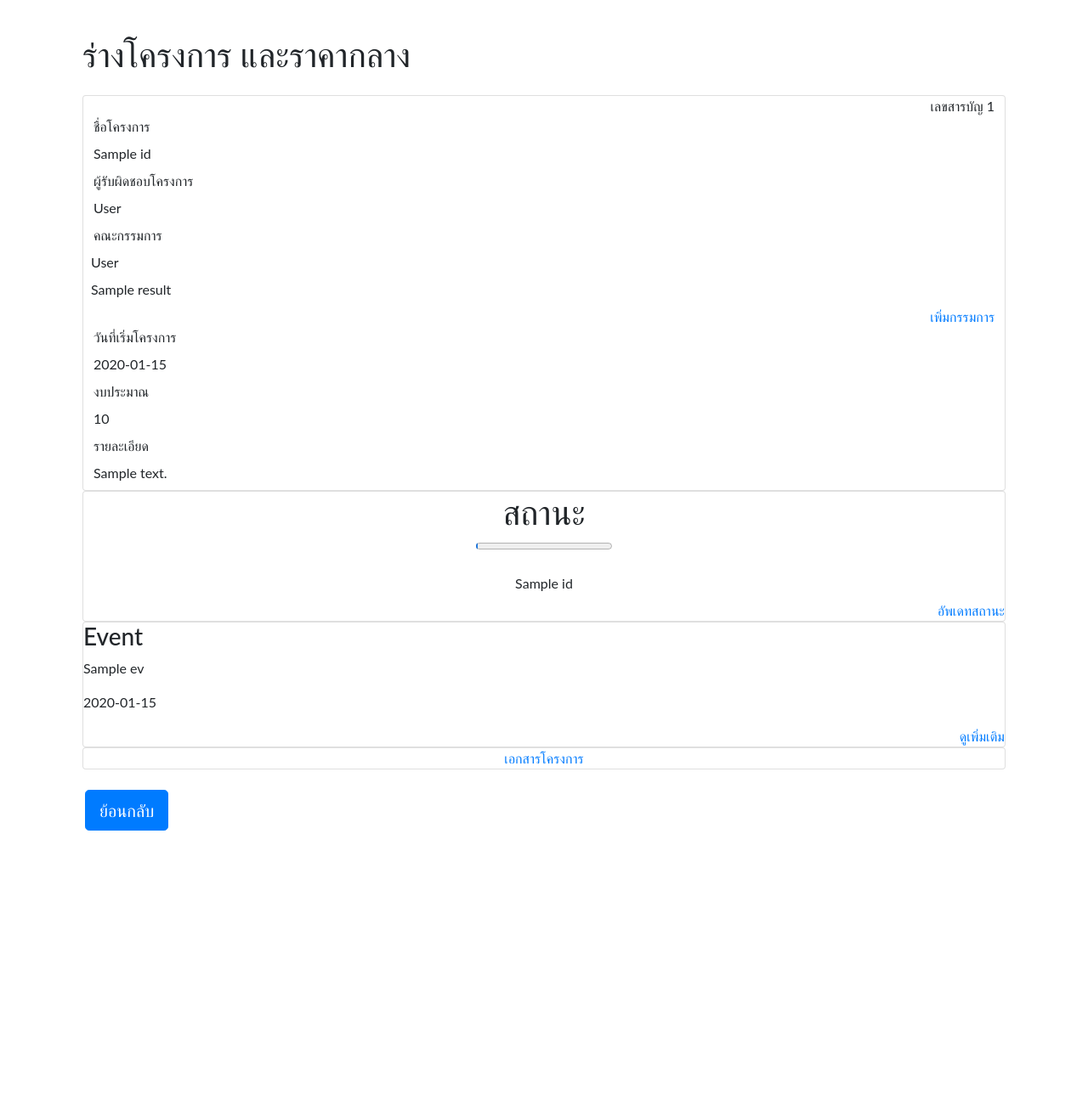
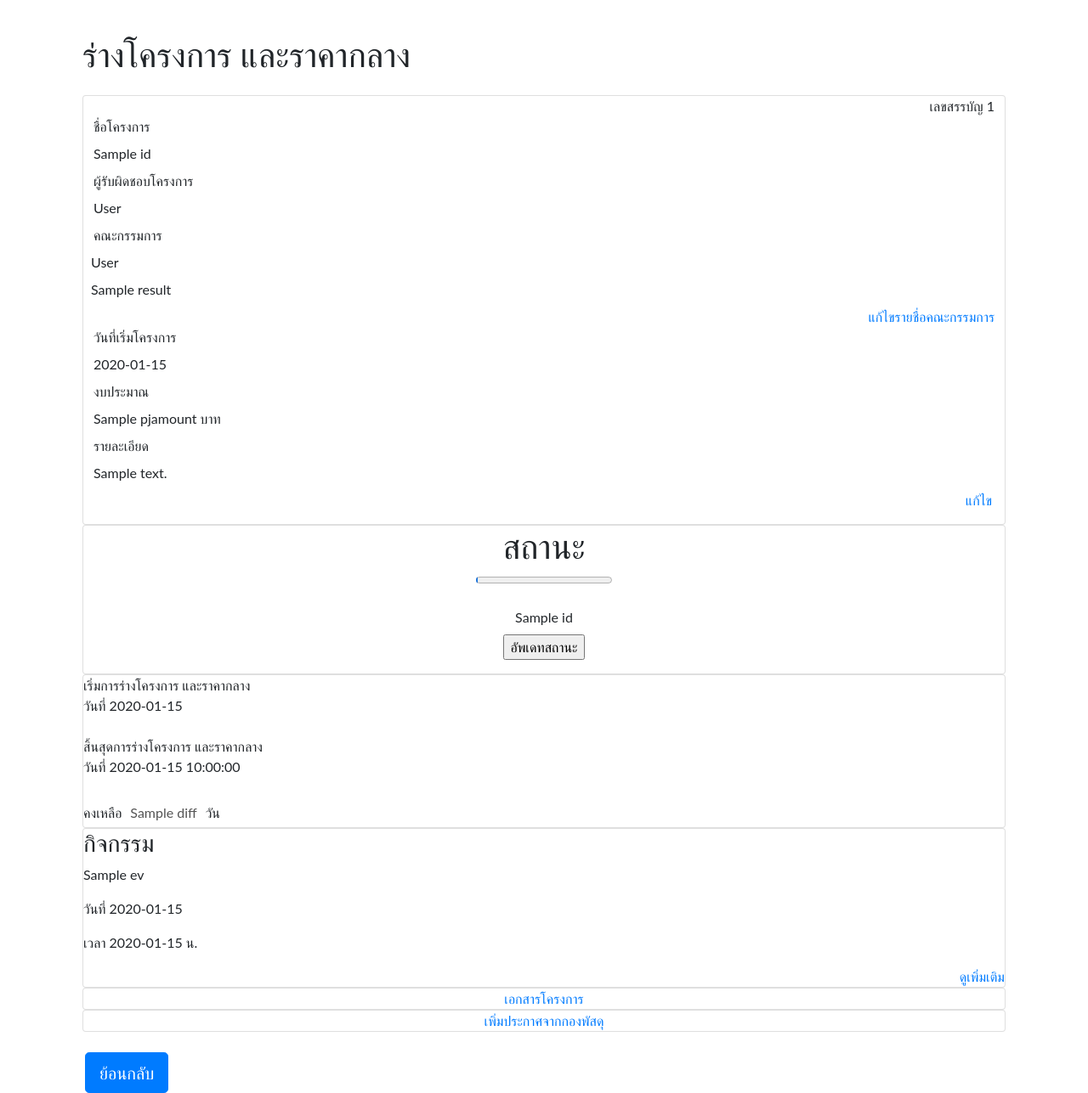
Before and after one commit to nadonez2943/NSM, a Flask app: template templates/draft.html in a window 1280 px wide. Shown: the part 93-1380 px from the top of the page at 85% size. Before the commit the page ends 1071 px from the top, so only its background shows below. Run offline with Flask 2, Linux system fonts and the light colour scheme; the template is opened without the code that fills it: most values are stand-ins (such as "Sample title", 1, 10 or a date in 2020); some libraries are stand-ins or nearby versions.

Commit message:
Add files via upload

```diff
--- a/templates/draft.html
+++ b/templates/draft.html
@@ -2,6 +2,18 @@
   {% extends 'layout.html' %}
 
   {% block body %}
+  <head>
+    <style>
+    input[type="text"]{
+      height: 35px;
+      width: 90px;
+      border: none;
+      background: transparent;
+      text-align: center;
+
+  }
+  </style>
+  </head>
       <body>
 
       <div class="row">
@@ -13,7 +25,7 @@
             <div class="container">
               <!-- <form action="/action_page.php"> -->
                 <div class="row">
-                    <h align="right" >เลขสารบัญ {{row[0]['pj_refNumber']}}</h>
+                    <h align="right" >เลขสรรบัญ {{row[0]['pj_refNumber']}}</h>
                   </div>
                 <div class="row">
                   <div class="col-25">
@@ -39,7 +51,7 @@
                     {% for result in row %}
                     <div class="row"><div class="col-75"><label>{{result['user_fullname']}}</label></div><div class="col-25"><label >{{result['role_name']}}</label></div></div>
                     {% endfor %}
-                    <div align="Right"><a href="addboard" role="button"> เพิ่มกรรมการ</a></div>
+                    <div align="Right"><a href="addboardd" role="button"> แก้ไขรายชื่อคณะกรรมการ</a></div>
                   </div>
                 </div>
                 <div class="row">
@@ -54,7 +66,7 @@
                     <label>งบประมาณ</label>
                   </div>
                   <div class="col-75">
-                    <label>{{row[0]['pj_amount']}}</label>
+                    <label>{{row[0]['pjamount']}} บาท</label>
                   </div>
                 </div>
                 <div class="row">
@@ -66,6 +78,7 @@
                     </label>
                   </div>
                 </div>
+                 <p align="right"><a href="/project/{{id}}/editproject" >แก้ไข</a></p>
               <!-- </form> -->
             </div>
           </div>
@@ -80,19 +93,39 @@
             <br>
             <label for="file">{{row[0]['stdraft_name']}}</label>
             </center>
-            <div align="Right"><a href ="/" >อัพเดทสถานะ</a></div>
+            <form action="/project/{{row[0]['pj_id']}}/draft" method="post">
+            <input name="std" value="{{row[0]['stdraft_id']}}" type="hidden">
+            <div align="center"><input type="submit" onclick="return confirm('ยืนยันการอัพเดทสถานะ')" value="อัพเดทสถานะ" ></div>
+          </form>
           </div>
           <div class="card">
-            <h3>Event</h3>
+            {% for result in diff %}
+            <lable>เริ่มการร่างโครงการ และราคากลาง</lable>
+            <lable>วันที่ {{result['startdate']}}</lable><br>
+            <lable>สิ้นสุดการร่างโครงการ และราคากลาง</lable>
+            <lable>วันที่ {{result['endproject_date']}}</lable><br>
+
+            <leble>คงเหลือ</lable>
+                <input type="text" id="diff" value="{{result['diff']}}" disabled="disabled"/>
+            <leble>วัน</lable>
+
+            {% endfor %}
+          </div>
+          <div class="card">
+            <h3>กิจกรรม</h3>
             <p>{{ev[0]['ev_name']}}</p>
-            <p>{{ev[0]['evdate']}}</p>
+            <p>วันที่ {{ev[0]['evdate']}}</p>
+            <p>เวลา {{ev[0]['evtime']}} น.</p>
             <a align="right" href="draftEvent">ดูเพิ่มเติม</a>
           </div>
           <div class="card">
-            <a align="center" href="doc">เอกสารโครงการ</a>
+            <a align="center" href="doc/1">เอกสารโครงการ</a>
+          </div>
+          <div class="card">
+            <a align="center" href="/adddvsipplies">เพิ่มประกาศจากกองพัสดุ</a>
           </div>
         </div>
       </div>
       <br>
-      <input class="btn btn-primary btn-lg" type="button" onclick="history.back()" value="ย้อนกลับ">
+      <a class="btn btn-primary btn-lg" type="button" href="/project/{{row[0]['pj_id']}}">ย้อนกลับ</a>
     {% endblock %}
```
Also changed, not shown: templates/adddvsupplies.html (added, +37 -0 lines), templates/consider.html (+23 -16 lines), templates/examine.html (+24 -14 lines).
